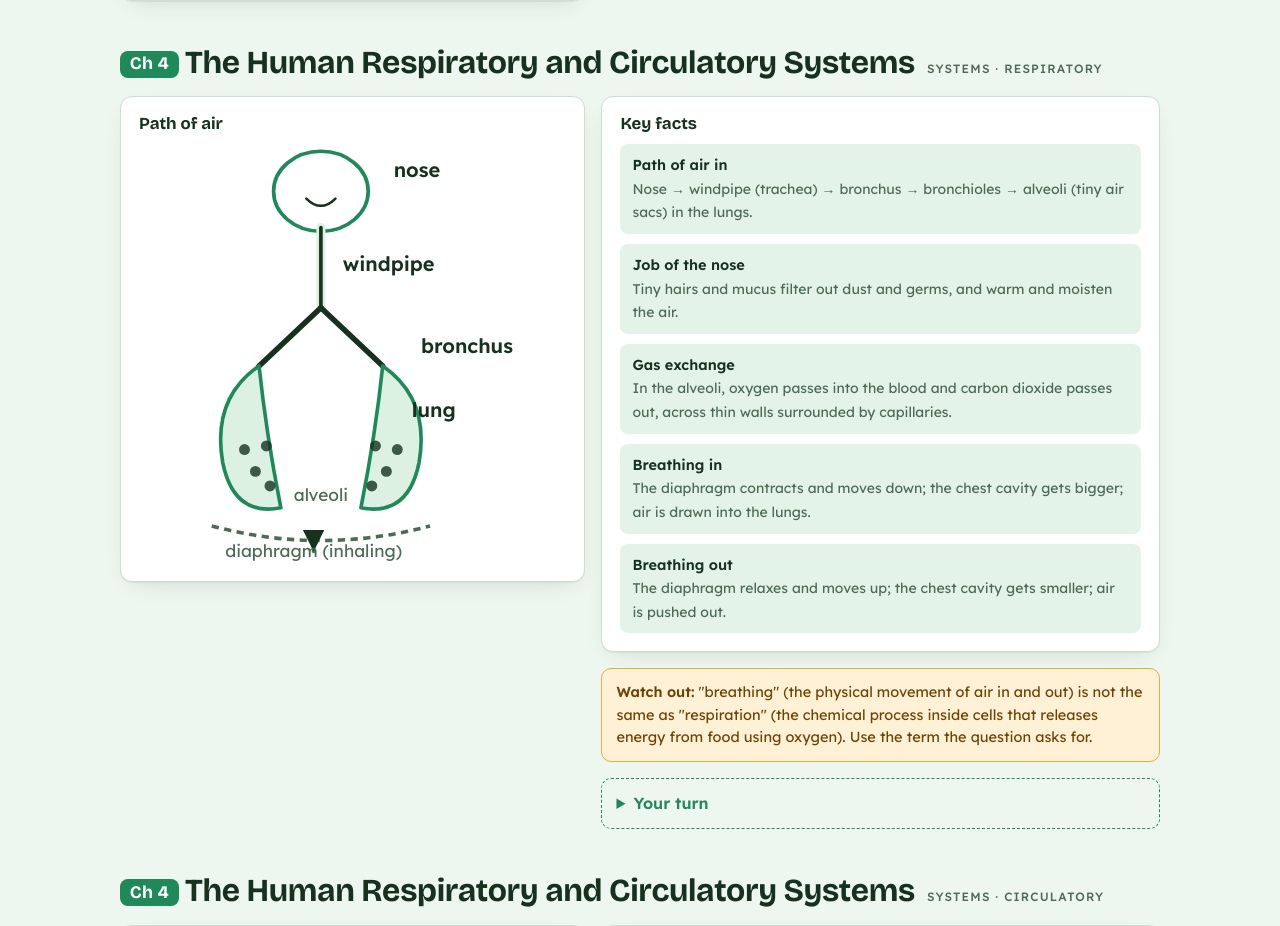
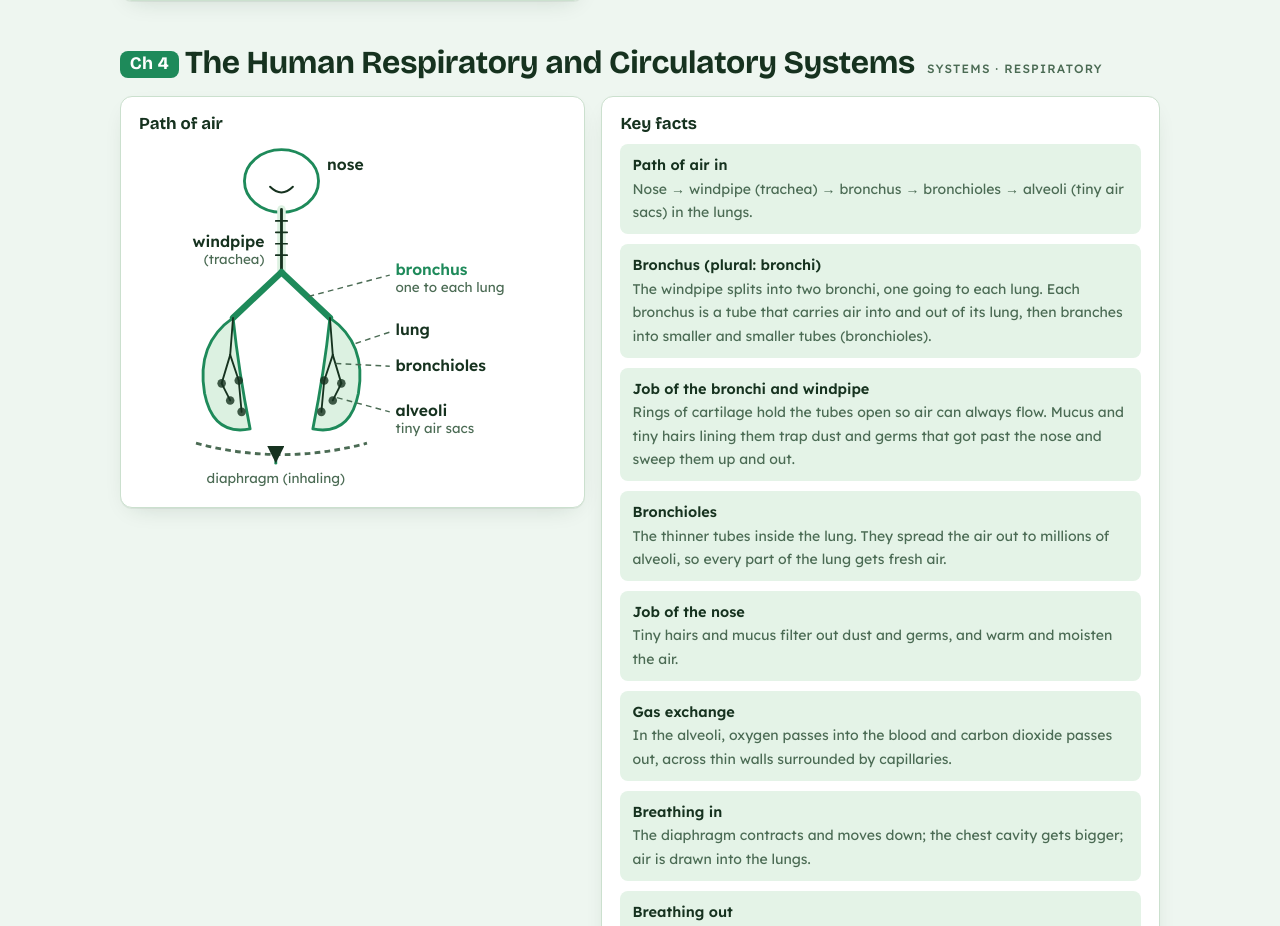
Before and after one commit to jicheng17/PSLE, a Flask app: page /science in a window 1280 px wide. Shown: the part 4577-5503 px from the top of the page. Run offline with Flask 3, Linux system fonts and the light colour scheme.

Commit message:
Add bronchus to respiratory diagram and explain bronchi/bronchioles
Co-Authored-By: Claude Sonnet 5.5 <noreply@anthropic.com>
Claude-Session: https://claude.ai/code/session_01FkfcztMtycLp7xn56J8xHJ

```diff
--- a/templates/science.html
+++ b/templates/science.html
@@ -460,27 +460,40 @@
     <div class="cols">
       <div class="panel">
         <h3>Path of air</h3>
-        <svg viewBox="0 0 235 230" role="img" aria-label="Air travels from the nose down the windpipe, splitting into two bronchi that lead to the lungs, ending in clusters of alveoli. The diaphragm below moves down on inhaling and up on exhaling.">
+        <svg viewBox="0 0 300 242" role="img" aria-label="Air travels from the nose down the windpipe, which splits into two bronchi, one to each lung. Inside each lung a bronchus branches into smaller bronchioles that end in clusters of tiny air sacs called alveoli. The diaphragm below moves down on inhaling and up on exhaling.">
           <ellipse cx="100" cy="26" rx="26" ry="22" class="plain"/>
           <path d="M92 30 q8 8 16 0" class="ray" style="stroke-width:1.4"/>
-          <line class="ray" x1="100" y1="46" x2="100" y2="90" style="stroke-width:5;stroke:var(--tint)"/>
+          <line class="ray" x1="100" y1="46" x2="100" y2="90" style="stroke-width:6;stroke:var(--tint)"/>
           <line class="ray" x1="100" y1="46" x2="100" y2="90" style="stroke-width:2"/>
-          <path class="ray" d="M100 90 L66 122" style="stroke-width:3"/>
-          <path class="ray" d="M100 90 L134 122" style="stroke-width:3"/>
+          <g class="ray" style="stroke-width:1.2"><path d="M96 54 h8"/><path d="M96 62 h8"/><path d="M96 70 h8"/><path d="M96 78 h8"/></g>
+          <path class="ray" d="M100 90 L66 122" style="stroke:var(--accent);stroke-width:4.5"/>
+          <path class="ray" d="M100 90 L134 122" style="stroke:var(--accent);stroke-width:4.5"/>
           <path class="shape" d="M66 122 Q40 140 46 175 Q52 205 78 200 Q70 160 66 122 Z"/>
           <path class="shape" d="M134 122 Q160 140 154 175 Q148 205 122 200 Q130 160 134 122 Z"/>
+          <g class="ray" style="stroke-width:1.3">
+            <path d="M134 122 L136 148"/><path d="M136 148 L142 168"/><path d="M136 148 L130 166"/><path d="M130 166 L128 188"/><path d="M142 168 L136 180"/>
+            <path d="M66 122 L64 148"/><path d="M64 148 L58 168"/><path d="M64 148 L70 166"/><path d="M70 166 L72 188"/><path d="M58 168 L64 180"/>
+          </g>
           <g class="dot" opacity=".8">
             <circle cx="58" cy="168" r="3"/><circle cx="64" cy="180" r="3"/><circle cx="70" cy="166" r="3"/><circle cx="72" cy="188" r="3"/>
             <circle cx="142" cy="168" r="3"/><circle cx="136" cy="180" r="3"/><circle cx="130" cy="166" r="3"/><circle cx="128" cy="188" r="3"/>
           </g>
           <path class="dash" d="M40 210 Q100 226 160 210" style="stroke-width:2"/>
           <path class="ray" d="M96 214 v10" marker-end="url(#ah)" style="stroke:var(--accent)"/>
-          <text class="lbl" x="140" y="18" text-anchor="start">nose</text>
-          <text class="lbl" x="112" y="70" text-anchor="start">windpipe</text>
-          <text class="lbl" x="155" y="115" text-anchor="start">bronchus</text>
-          <text class="lbl" x="150" y="150" text-anchor="start">lung</text>
-          <text class="mut" x="100" y="196" text-anchor="middle">alveoli</text>
-          <text class="mut" x="96" y="227" text-anchor="middle">diaphragm (inhaling)</text>
+          <text class="lbl" x="132" y="18" text-anchor="start">nose</text>
+          <text class="lbl" x="88" y="72" text-anchor="end">windpipe</text>
+          <text class="mut" x="88" y="84" text-anchor="end">(trachea)</text>
+          <line class="dash" x1="119" y1="107" x2="176" y2="92" style="stroke-width:1"/>
+          <text class="lbl" x="180" y="92" text-anchor="start" style="fill:var(--accent)">bronchus</text>
+          <text class="mut" x="180" y="104" text-anchor="start">one to each lung</text>
+          <line class="dash" x1="152" y1="140" x2="176" y2="132" style="stroke-width:1"/>
+          <text class="lbl" x="180" y="134" text-anchor="start">lung</text>
+          <line class="dash" x1="138" y1="154" x2="176" y2="156" style="stroke-width:1"/>
+          <text class="lbl" x="180" y="159" text-anchor="start">bronchioles</text>
+          <line class="dash" x1="139" y1="178" x2="176" y2="188" style="stroke-width:1"/>
+          <text class="lbl" x="180" y="191" text-anchor="start">alveoli</text>
+          <text class="mut" x="180" y="203" text-anchor="start">tiny air sacs</text>
+          <text class="mut" x="96" y="238" text-anchor="middle">diaphragm (inhaling)</text>
         </svg>
       </div>
       <div class="stack">
@@ -488,6 +501,9 @@
           <h3>Key facts</h3>
           <ul class="rules">
             <li><b>Path of air in</b><span>Nose → windpipe (trachea) → bronchus → bronchioles → alveoli (tiny air sacs) in the lungs.</span></li>
+            <li><b>Bronchus (plural: bronchi)</b><span>The windpipe splits into two bronchi, one going to each lung. Each bronchus is a tube that carries air into and out of its lung, then branches into smaller and smaller tubes (bronchioles).</span></li>
+            <li><b>Job of the bronchi and windpipe</b><span>Rings of cartilage hold the tubes open so air can always flow. Mucus and tiny hairs lining them trap dust and germs that got past the nose and sweep them up and out.</span></li>
+            <li><b>Bronchioles</b><span>The thinner tubes inside the lung. They spread the air out to millions of alveoli, so every part of the lung gets fresh air.</span></li>
             <li><b>Job of the nose</b><span>Tiny hairs and mucus filter out dust and germs, and warm and moisten the air.</span></li>
             <li><b>Gas exchange</b><span>In the alveoli, oxygen passes into the blood and carbon dioxide passes out, across thin walls surrounded by capillaries.</span></li>
             <li><b>Breathing in</b><span>The diaphragm contracts and moves down; the chest cavity gets bigger; air is drawn into the lungs.</span></li>
@@ -499,6 +515,8 @@
           <summary>Your turn</summary>
           <p>Where exactly does gas exchange take place, and why are its walls so thin?</p>
           <p class="reveal">In the alveoli. Thin walls let oxygen and carbon dioxide pass through quickly and easily.</p>
+          <p>What is the job of a bronchus, and how many are there?</p>
+          <p class="reveal">It carries air between the windpipe and a lung. There are two, one for each lung.</p>
         </details>
       </div>
     </div>
```
